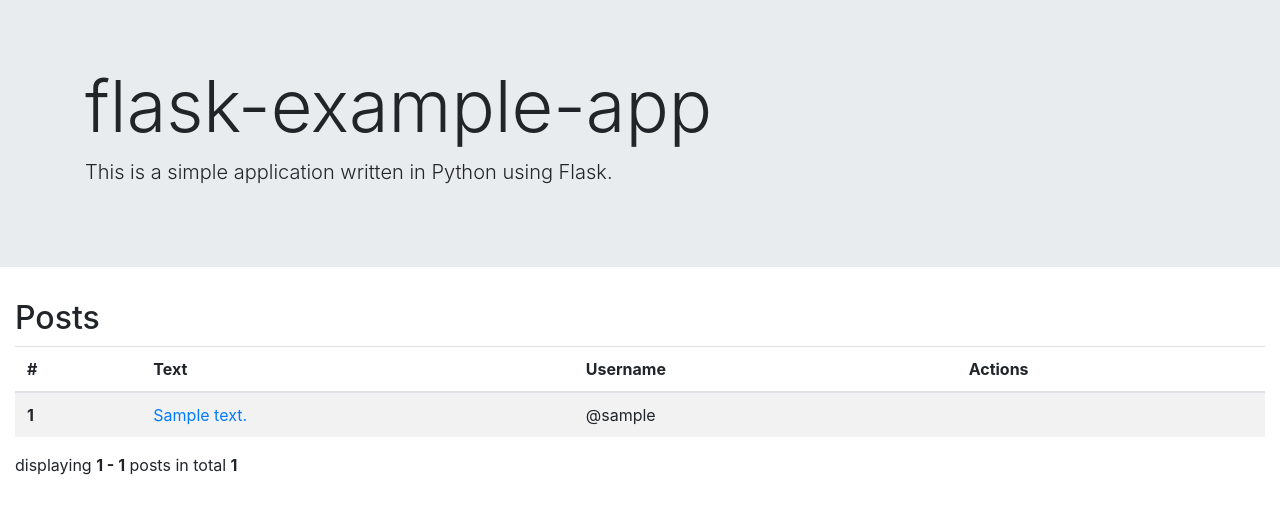
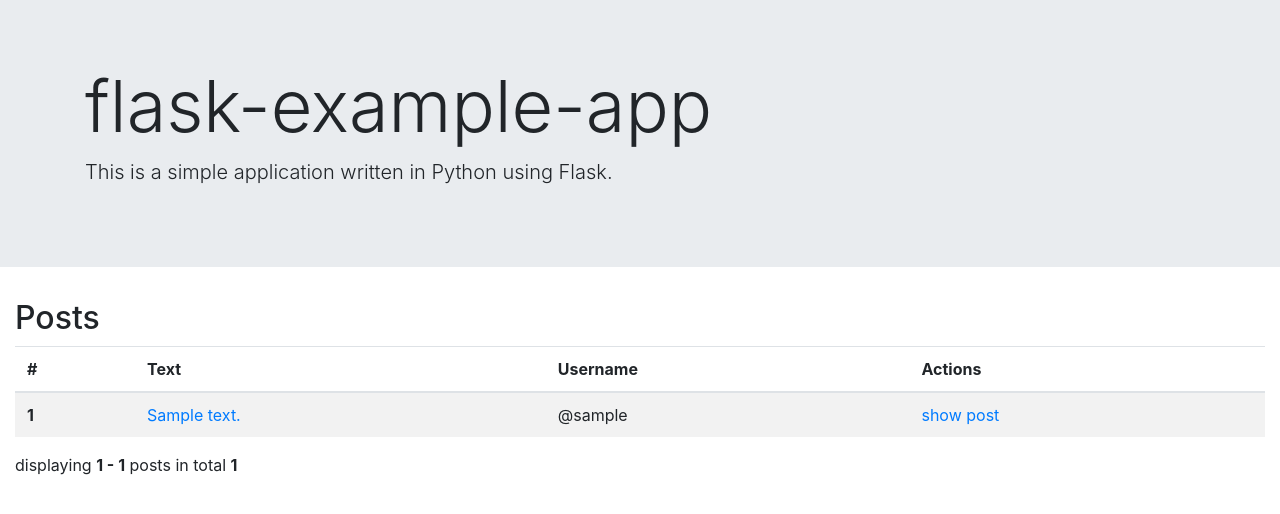
Before and after one commit to petr-korobeinikov/flask-app-example, a Flask app: page /posts/ in a window 1280 px wide. Shown: the part 217-731 px from the top of the page. Run offline with Flask 2, Linux system fonts and the light colour scheme; tables that the repository leaves empty hold one stand-in row (values such as "Sample post"); parts of the project's set-up code (start-up, migrations or seed data) failed here and were passed over; some libraries are stand-ins or nearby versions.

Commit message:
Add `show action` for post + danger markup for `delete action`.

```diff
--- a/application/templates/post_index.j2
+++ b/application/templates/post_index.j2
@@ -22,9 +22,10 @@
                 </td>
                 <td>@{{ post.person.username }}</td>
                 <td>
+                    <a href="{{ url_for('post_show', post_id=post.id) }}">show post</a>
                     {% if post.person_id == current_user.id %}
                         <a href="{{ url_for('post_edit', post_id=post.id) }}">edit post</a>
-                        <a href="{{ url_for('post_delete', post_id=post.id) }}">delete post</a>
+                        <a class="text-danger" href="{{ url_for('post_delete', post_id=post.id) }}">delete post</a>
                     {% endif %}
                 </td>
             </tr>
```
